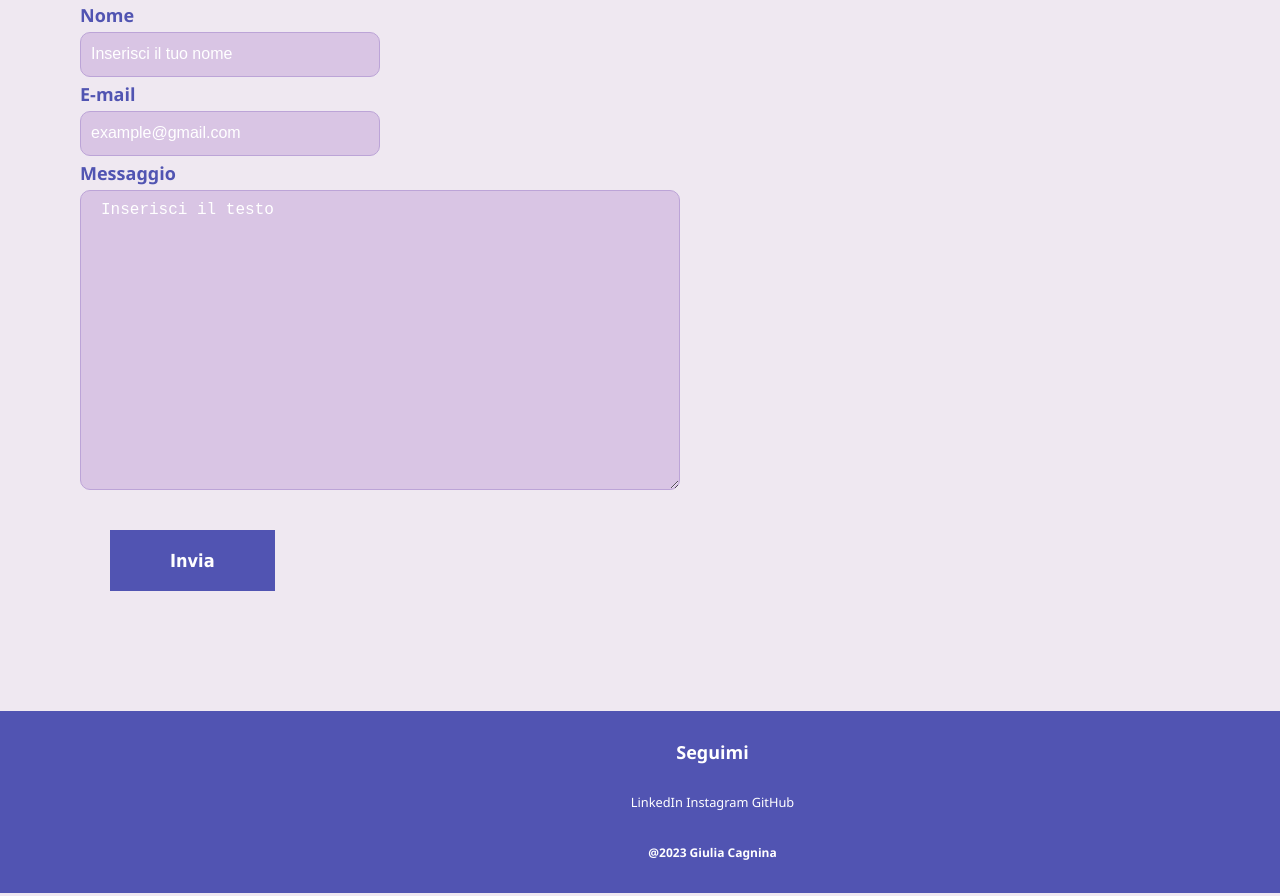
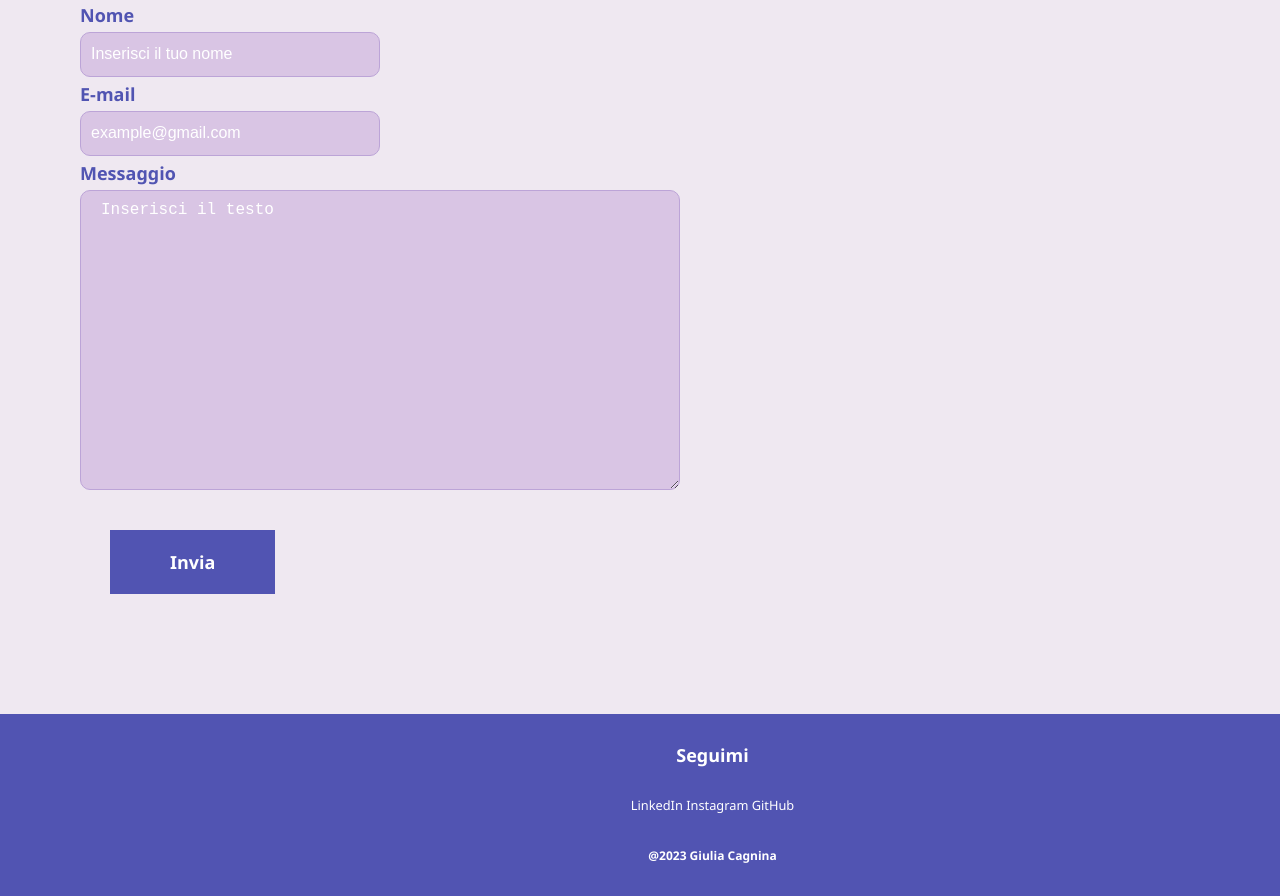
Before and after one commit to giuliacagnina98/giuliacagnina98.github.io, a plain HTML site: page contatti.html in a window 1280 px wide. Shown: the part 1555-2451 px from the top of the page. Drawn offline with Linux system fonts and the light colour scheme.

Commit message:
modifiche pagina contatti

```diff
--- a/css/contatti.css
+++ b/css/contatti.css
@@ -135,7 +135,7 @@ label, input, textarea {
     background-color: #5154B2;
     border: 0px solid #5154B2;
     color: white;
-    font-family: Tahoma, 'Segoe UI', Geneva, Verdana, sans-serif;
+    font-family: 'Segoe UI', Tahoma, Geneva, Verdana, sans-serif;
     font-weight: bold;
     font-size: 18px;
 }
```
